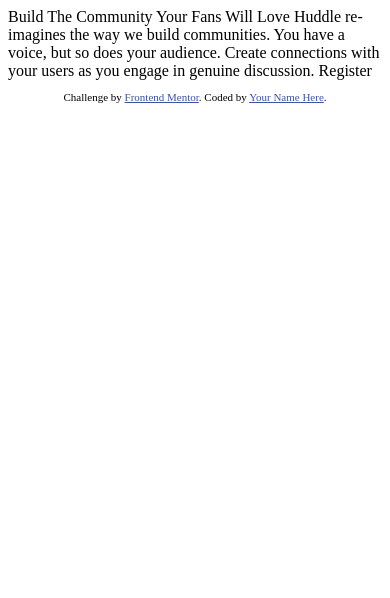
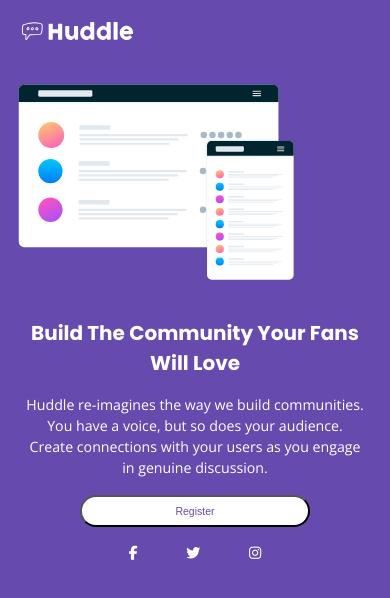
Before and after one commit to carlosqdev/huddle-landing-page, a plain HTML site: page index.html in a window 390 px wide. Drawn offline with nearby package versions, Linux system fonts and the light colour scheme.

Commit message:
Avances versión mobil 320px

```diff
--- a/index.html
+++ b/index.html
@@ -1,33 +1,57 @@
 <!DOCTYPE html>
 <html lang="en">
   <head>
-  <meta charset="UTF-8">
-  <meta name="viewport" content="width=device-width, initial-scale=1.0"> <!-- displays site properly based on user's device -->
-
-  <link rel="icon" type="image/png" sizes="32x32" href="./images/favicon-32x32.png">
-
-  <title>Frontend Mentor | Huddle landing page with single introductory section</title>
-
-  <!-- Feel free to remove these styles or customise in your own stylesheet 👍 -->
-  <style>
-    .attribution { font-size: 11px; text-align: center; }
-    .attribution a { color: hsl(228, 45%, 44%); }
-  </style>
+    <meta charset="UTF-8" />
+    <meta name="viewport" content="width=device-width, initial-scale=1.0" />
+    <link
+      rel="icon"
+      type="image/png"
+      sizes="32x32"
+      href="./static/img/favicon-32x32.png"
+    />
+    <link
+      href="https://fonts.googleapis.com/css2?family=Poppins:wght@400;700&display=swap"
+      rel="stylesheet"
+    />
+    <link
+      href="https://fonts.googleapis.com/css2?family=Open+Sans&display=swap"
+      rel="stylesheet"
+    />
+    <script src="https://kit.fontawesome.com/2c36e9b7b1.js" crossorigin="anonymous"></script>
+    <link rel="stylesheet" href="./static/css/styles.css" />
+    <title>Huddle landing page</title>
   </head>
   <body>
-
-  Build The Community Your Fans Will Love
-
-  Huddle re-imagines the way we build communities. You have a voice, but so does your audience.
-  Create connections with your users as you engage in genuine discussion.
-
-  Register
-
-  <footer>
-    <p class="attribution">
-      Challenge by <a href="https://www.frontendmentor.io?ref=challenge" target="_blank">Frontend Mentor</a>.
-      Coded by <a href="#">Your Name Here</a>.
+    <main class="container">
+      <!-- Header -->
+      <article class="header">
+        <img class="logo" src="./static/img/logo.svg" alt="logo huddle" />
+      </article>
+      <!-- Hero -->
+      <article class="hero">
+        <div class="wrapper">
+          <img
+            class="imgSrc"
+            src="./static/img/illustration-mockups.svg"
+            alt="illustration"
+          />
+          <div class="hero_description">
+            <h1 class="title_h1">Build The Community Your Fans Will Love</h1>
+            <p class="copy">
+              Huddle re-imagines the way we build communities. You have a voice,
+              but so does your audience. Create connections with your users as
+              you engage in genuine discussion.
             </p>
+            <button class="button">Register</button>
+          </div>
+        </div>
+      </article>
+    </main>
+    <!-- Footer -->
+    <footer class="footer">
+      <span class="span"><i class="fab fa-facebook-f"></i></span>
+      <span class="span"><i class="fab fa-twitter"></i></span>
+      <span class="span"><i class="fab fa-instagram"></i></span>
     </footer>
   </body>
 </html>
--- a/static/css/styles.css
+++ b/static/css/styles.css
@@ -0,0 +1,69 @@
+:root  {
+  --violet: #674AAE;
+  --white: #FFF;
+  --border: #5e42a5;
+}
+* {
+  margin: 0px;
+  padding: 0px;
+}
+body{
+  font-size: 14px;
+  font-family: 'Open Sans', sans-serif;
+  background-color: var(--violet);
+}
+.container {
+  width: 100%;
+  background-color: var(--violet);
+}
+.container .header .logo {
+  margin-top: 1rem;
+  margin-left: 1rem;
+  width: 120px;
+}
+.container .hero .wrapper .imgSrc {
+  width: 280px;
+  margin: 2rem 1rem 2rem 1rem;
+}
+.container .hero .wrapper .hero_description {
+  display: flex;
+  flex-direction: column;
+  justify-content: center;
+}
+.container .hero .wrapper .hero_description .title_h1 {
+  color: var(--white);
+  font-family: 'Poppins', sans-serif;
+  font-weight: 700;
+  font-size: 20px;
+  line-height: 1.5;
+  text-align: center;
+  margin: 0 1.5rem 1rem 1.5rem;
+}
+.container .hero .wrapper .hero_description .copy {
+  color: var(--white);
+  font-size: 14.2px;
+  font-weight: 400;
+  line-height: 1.5;
+  text-align: center;
+  margin: 0 1.5rem 1rem 1.5rem;
+}
+.container .hero .wrapper .hero_description .button {
+  font-size: 10.5px;
+  color: var(--violet);
+  background-color: var(--white);
+  border-radius: 50px;
+  box-shadow: var(--border);
+  padding: 8px;
+  margin-right: 5rem;
+  margin-left: 5rem;
+}
+.footer {
+  color: var(--white);
+  margin: 1rem 5rem 1rem 5rem;
+  display: flex;
+  align-items: center;
+  justify-content: space-evenly;
+}
+.footer .span {
+
+}
```
Also changed, not shown: 2 other files. Lines whose indentation alone changed are shown as unchanged.
